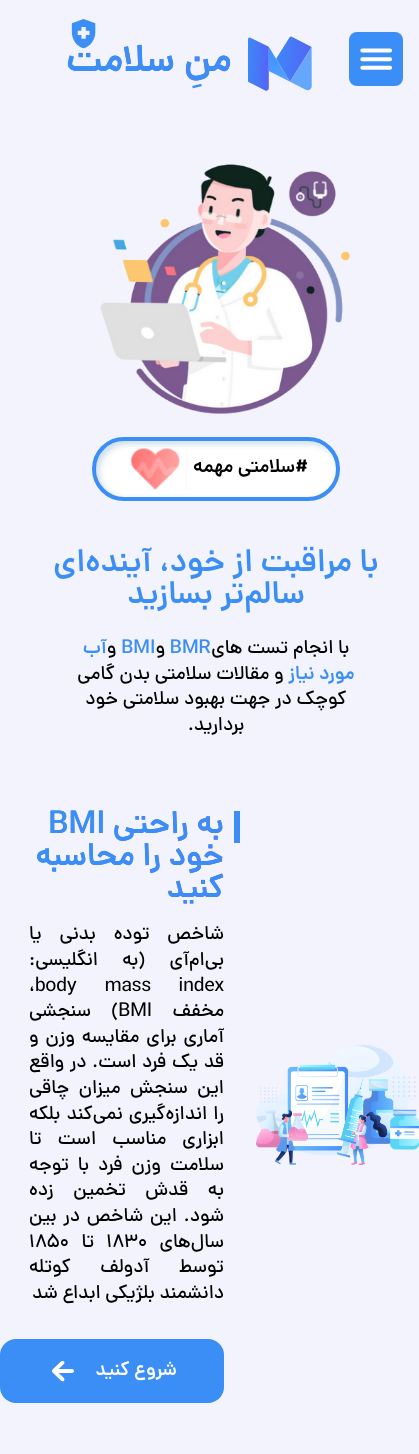
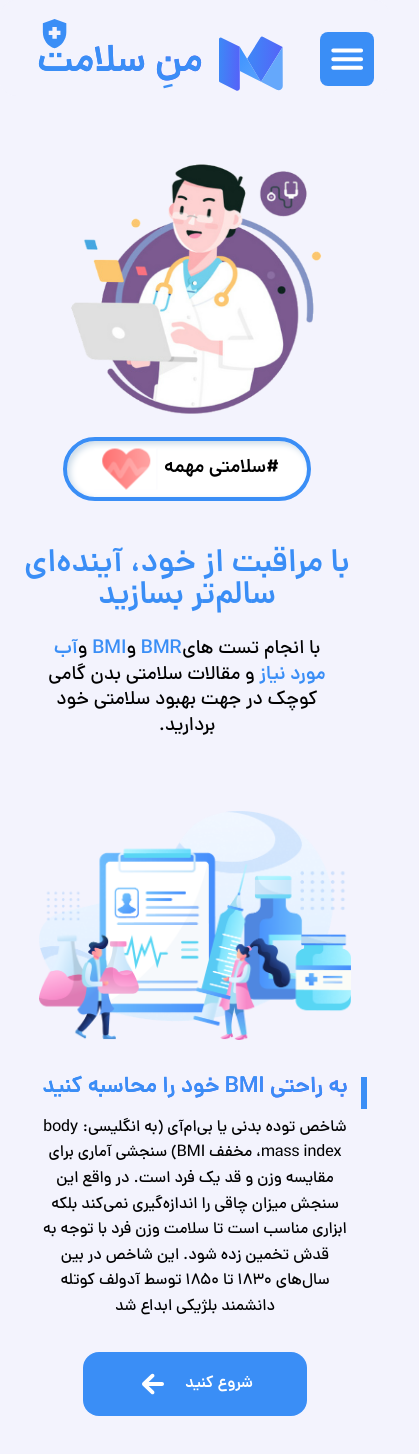
Before and after one commit to mojtaba-jsx/HealthMe-Website, a React (Vite) app: page / in a window 390 px wide. Shown: the top 1454 px of the page, 419 px wide, since content can reach past the window. Built offline with nearby package versions, Linux system fonts and the light colour scheme.

Commit message:
[BMIFeature]- Add Responsive

```diff
--- a/src/components/BMIFeature/BMIFeature.css
+++ b/src/components/BMIFeature/BMIFeature.css
@@ -15,7 +15,6 @@
 
 .bmi-feature__right-image{
     width: 100%;
-
 }
 
 
--- a/src/custom.css
+++ b/src/custom.css
@@ -220,6 +220,21 @@ a {
   .landing__right-title {
     font-size: 4rem;
   }
+  /* * BMIFeature Component */
+  .bmi-feature__right,
+  .bmi-feature__left {
+    width: 80%;
+  }
+  .bmi-feature {
+    flex-direction: column;
+  }
+  .bmi-feature__left-text,
+  .bmi-feature__left-title {
+    text-align: center;
+  }
+  .bmi-feature__left-btn {
+    margin: 2rem auto;
+  }
 }
 
 @media (max-width: 992px) {
@@ -256,27 +271,37 @@ a {
   .landing__right-text {
     width: 25rem;
   }
-  .landing__right-title{
+  .landing__right-title {
     font-size: 2.4rem;
   }
 }
 
 @media (max-width: 480px) {
   /* * Landing Component */
-  .landing__right-title{
+  .landing__right-title {
     font-size: 2rem;
   }
-  .landing__right-text{
+  .landing__right-text {
     font-size: 1.2rem;
     width: 18rem;
   }
-  .landing__right-text-word{
+  .landing__right-text-word {
     font-size: 1.2rem;
   }
   .landing__left-image {
     width: 16rem;
     height: 16rem;
   }
+  /* * BMIFeature Component */
+  .bmi-feature__left-title{
+    font-size: 1.4rem;
+  }
+  .bmi-feature__left-text{
+    font-size: 1rem;
+  }
+  .bmi-feature__left-btn{
+    font-size: 1rem;
+  }
 }
 
 @media (max-width: 320px) {
```
